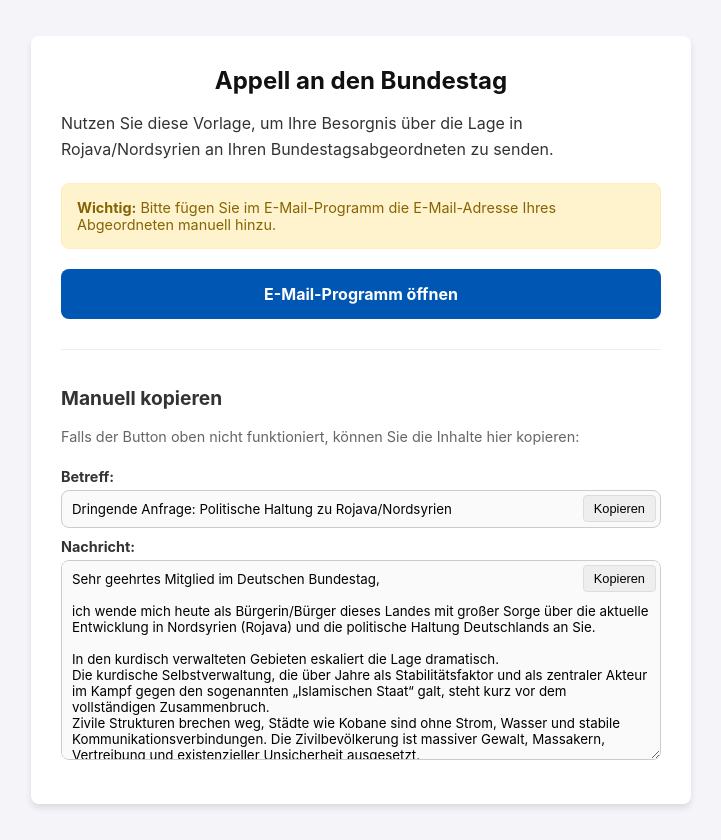
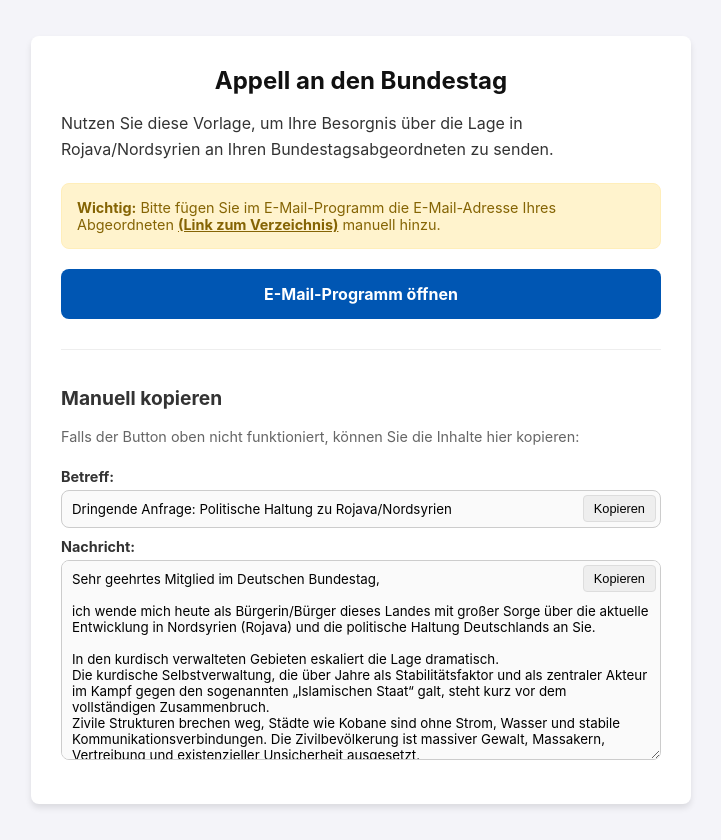
Before and after one commit to serhnas/rojava, a plain HTML site: page index.html in a window 1280 px wide. Shown: the whole page, without its empty margins (279-1000 px from the left). Drawn offline with Linux system fonts and the light colour scheme.

Commit message:
Update index.html

```diff
--- a/index.html
+++ b/index.html
@@ -159,7 +159,7 @@
     <p>Nutzen Sie diese Vorlage, um Ihre Besorgnis über die Lage in Rojava/Nordsyrien an Ihren Bundestagsabgeordneten zu senden.</p>
 
     <div class="alert">
-        <strong>Wichtig:</strong> Bitte fügen Sie im E-Mail-Programm die E-Mail-Adresse Ihres Abgeordneten manuell hinzu.
+        <strong>Wichtig:</strong> Bitte fügen Sie im E-Mail-Programm die E-Mail-Adresse Ihres Abgeordneten <a href="https://www.bundestag.de/abgeordnete" target="_blank" style="color: inherit; font-weight: bold;">(Link zum Verzeichnis)</a> manuell hinzu.
     </div>
 
     <a id="mailtoLink" href="#" class="btn btn-primary">E-Mail-Programm öffnen</a>
```
